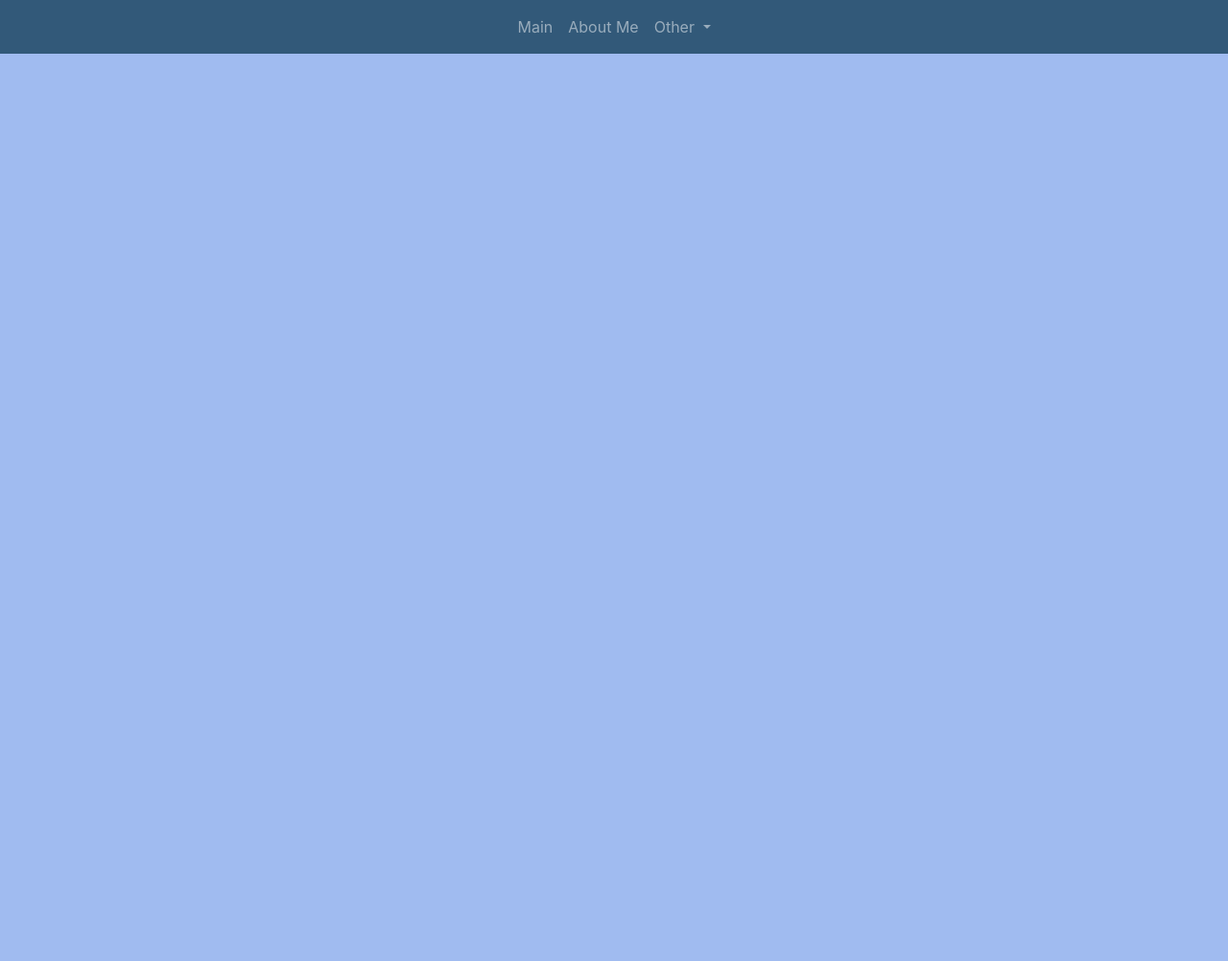
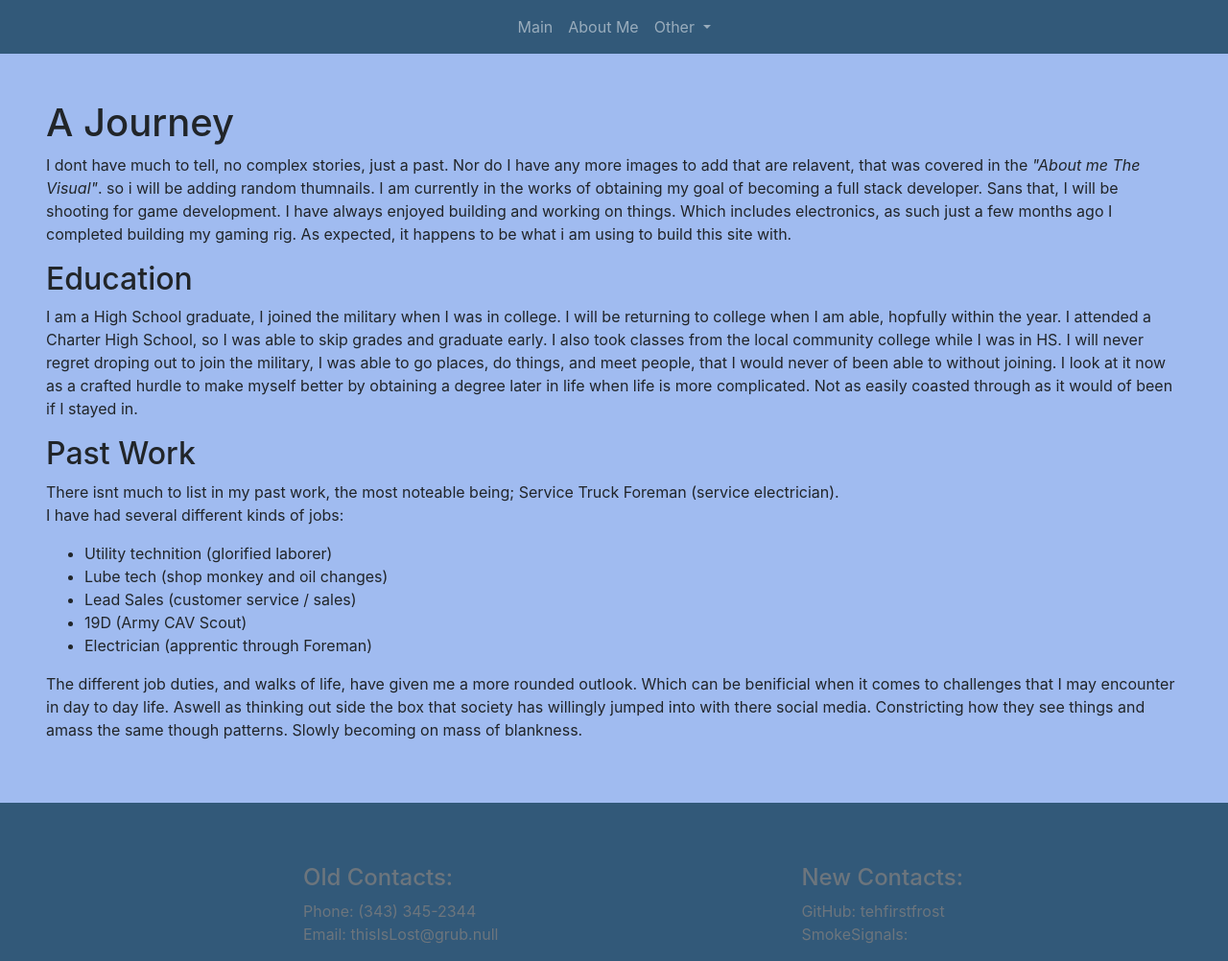
Before and after one commit to tehfirstfrost/project-1, a plain HTML site: page journey.html in a window 1280 px wide. Shown: the whole page at 96% size. Before the commit the page ends 800 px from the top, so only its background shows below. Drawn offline with nearby package versions, Linux system fonts and the light colour scheme.

Commit message:
Add footer and basic content filler

```diff
--- a/journey.css
+++ b/journey.css
@@ -13,3 +13,26 @@ body{
 .navbar{
     background-color:  rgb(50, 89, 121);;
 }
+
+main{
+    padding:3rem;
+}
+
+footer{
+    padding-top: 4em;
+    display: flex !important;
+    justify-content: space-evenly;
+    background-color: rgb(50, 89, 121);
+
+}
+
+footer ul{
+    list-style: none;
+    text-decoration: none;
+
+}
+
+
+footer ul a:hover{
+    color: rgb(50, 89, 121);
+}
--- a/journey.html
+++ b/journey.html
@@ -15,9 +15,9 @@
 </head>
 <body>
 
-    <header>
-        <div class="banner"></div>
-        <nav class="navbar navbar-expand navbar-dark justify-content-center">
+
+
+    <nav class="navbar navbar-expand navbar-dark justify-content-center sticky-top">
         <ul class="navbar-nav">
             <li><a class="nav-link" href="./index.html">Main</a></li>
             <li><a class="nav-link" href="./aboutMe.html">About Me</a></li>
@@ -32,9 +32,69 @@
             </li>
         </ul>
     </nav>
-    </header>
 
-    <main></main>
-    <footer></footer>
+
+    <main>
+        <section>
+            <h1>A Journey</h1>
+            <p>I dont have much to tell, no complex stories, just a past. Nor do I have any more images
+                to add that are relavent, that was covered in the <span style="font-style:italic;">"About me The Visual"</span>.
+                so i will be adding random thumnails. I am currently in the works of obtaining
+                my goal of becoming a full stack developer. Sans that, I will be shooting for game development.
+                I have always enjoyed building and working on things. Which includes electronics, as such just a few
+                months ago I completed building my gaming rig. As expected, it happens to be what i am using to build this
+                site with.
+            </p>
+        </section>
+        <section>
+            <div>
+                <h2>Education</h2>
+                <p>I am a High School graduate, I joined the military when I was in college. I will be returning
+                    to college when I am able, hopfully within the year. I attended a Charter High School, so I was able
+                    to skip grades and graduate early. I also took classes from the local community college while I was
+                    in HS. I will never regret droping out to join the military, I was able to go places, do things, and
+                    meet people, that I would never of been able to without joining. I look at it now as a crafted
+                    hurdle to make myself better by obtaining a degree later in life when life is more complicated.
+                    Not as easily coasted through as it would of been if I stayed in.
+                </p>
+            </div>
+        </section>
+        <section>
+            <div>
+                <h2>Past Work</h2>
+                <p> There isnt much to list in my past work, the most noteable being; Service Truck
+                    Foreman (service electrician).
+                    <br>
+                    I have had several different kinds of jobs:
+                    <ul>
+                        <li>Utility technition (glorified laborer)</li>
+                        <li>Lube tech (shop monkey and oil changes)</li>
+                        <li>Lead Sales (customer service / sales)</li>
+                        <li>19D (Army CAV Scout)</li>
+                        <li>Electrician (apprentic through Foreman)</li>
+                    </ul>
+
+                    The different job duties, and walks of life, have given me a more rounded outlook. Which can be
+                    benificial when it comes to challenges that I may encounter in day to day life. Aswell as thinking
+                    out side the box that society has willingly jumped into with there social media. Constricting how they
+                    see things and amass the same though patterns. Slowly becoming on mass of blankness.
+                </p>
+            </div>
+        </section>
+
+    </main>
+
+    <footer class="text-muted">
+        <ul class="contactOne">
+            <h4>Old Contacts:</h4>
+            <li>Phone: (343) 345-2344</li>
+            <li>Email: thisIsLost@grub.null</li>
+        </ul>
+        <ul>
+            <h4>New Contacts:</h4>
+            <li>GitHub: <a class="text-muted" href="https://github.com/tehfirstfrost" target="_blank">tehfirstfrost</a></li>
+            <li>SmokeSignals:  <i class="fa fa-fire"></i></li>
+        </ul>
+    </footer>
 </body>
 </html>
```
Lines whose indentation alone changed are shown as unchanged.
